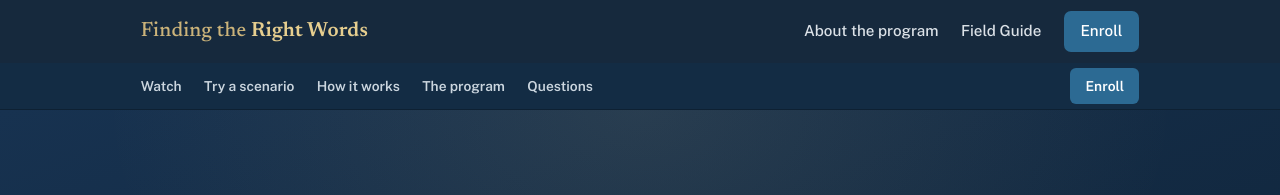
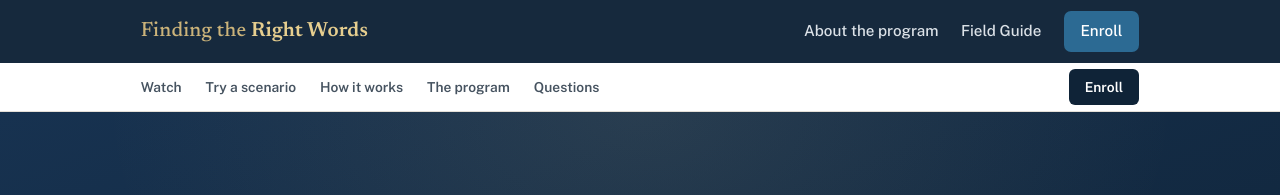
Before and after one commit to c0de-mule/frw-practice-program, an Astro site in the folder site/: page /infopage in a window 1280 px wide. Shown: the top 195 px of the page. Built offline with nearby package versions, Linux system fonts and the light colour scheme; Astro itself is replaced by a stand-in of ours.

Commit message:
Info page: fix double-header — section nav is a light strip, not a 2nd navy bar
Co-Authored-By: Claude Opus 4.8 <noreply@anthropic.com>

```diff
--- a/site/src/pages/infopage.astro
+++ b/site/src/pages/infopage.astro
@@ -37,13 +37,13 @@ import js4 from '../fragments/info.js4.js?raw';
   <script is:inline set:html={js4}></script>
 
   <style>
-    .section-nav{position:sticky;top:63px;z-index:19;background:#132C44;border-bottom:1px solid rgba(0,0,0,.25)}
-    .section-nav .inner{max-width:1040px;margin:0 auto;display:flex;gap:1.4rem;align-items:center;height:46px;padding:0 1.3rem;overflow-x:auto;scrollbar-width:none}
+    .section-nav{position:sticky;top:63px;z-index:19;background:#fff;border-bottom:1px solid var(--line)}
+    .section-nav .inner{max-width:1040px;margin:0 auto;display:flex;gap:1.5rem;align-items:center;height:48px;padding:0 1.3rem;overflow-x:auto;scrollbar-width:none}
     .section-nav .inner::-webkit-scrollbar{display:none}
-    .section-nav a{color:#CBD6DF;text-decoration:none;font-weight:600;font-size:.86rem;white-space:nowrap}
-    .section-nav a:hover{color:#fff}
-    .section-nav a.cta{margin-left:auto;background:#2C6A93;color:#fff;padding:.42rem .95rem;border-radius:6px}
-    .section-nav a.cta:hover{background:#357aa7;color:#fff}
+    .section-nav a{color:var(--ink-soft);text-decoration:none;font-weight:600;font-size:.86rem;white-space:nowrap}
+    .section-nav a:hover{color:var(--navy)}
+    .section-nav a.cta{margin-left:auto;background:var(--navy);color:#fff;padding:.42rem 1rem;border-radius:6px}
+    .section-nav a.cta:hover{background:#17304a;color:#fff}
     @media(max-width:600px){ .section-nav a.cta{margin-left:0} }
   </style>
 </Base>
```
